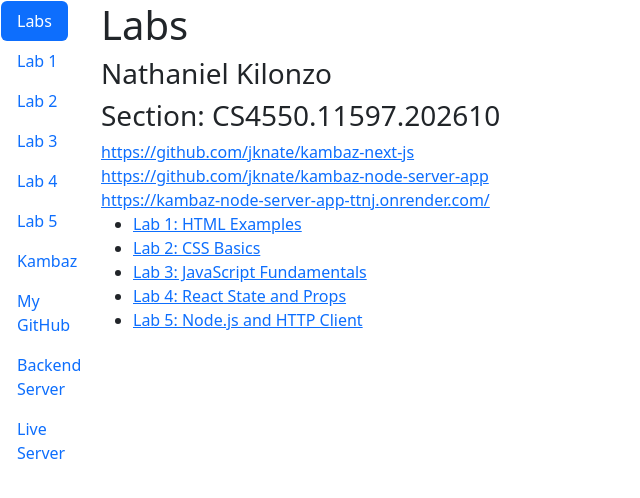
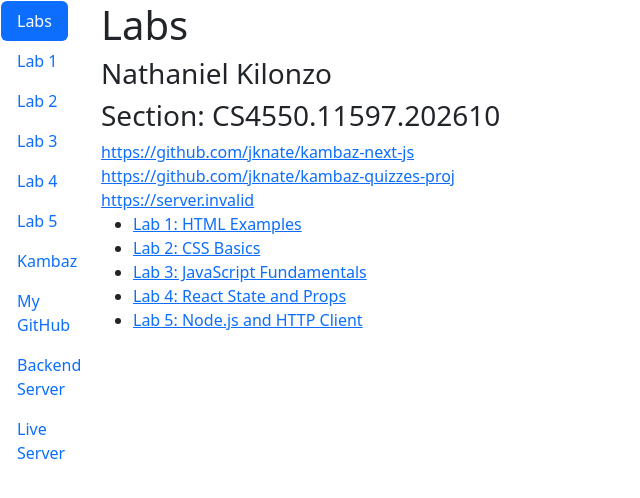
Before and after one commit to jknate/kambaz-quizzes-proj, a Next.js app in the folder client/: page /Labs in a window 1280 px wide. Shown: the top 498 px of the page, without its empty margins (0-640 px from the left). Built offline with nearby package versions, Linux system fonts and the light colour scheme; no server answers.

Commit message:
Configure independent Render deployment with new server URL

```diff
--- a/client/app/Labs/Lab5/EnvironmentVariables.tsx
+++ b/client/app/Labs/Lab5/EnvironmentVariables.tsx
@@ -1,4 +1,4 @@
-const HTTP_SERVER = "https://kambaz-node-server-app-ttnj.onrender.com";
+const HTTP_SERVER = process.env.NEXT_PUBLIC_API_URL || "http://localhost:4000";
 const PROXY_SERVER = "/api/proxy";
 
 export default function EnvironmentVariables() {
--- a/client/app/Labs/TOC.tsx
+++ b/client/app/Labs/TOC.tsx
@@ -76,7 +76,7 @@ export default function TOC() {
         </NavLink>
       </NavItem>
       <NavItem>
-        <NavLink href="https://kambaz-node-server-app-ttnj.onrender.com/">
+        <NavLink href={process.env.NEXT_PUBLIC_API_URL || "http://localhost:4000"}>
           Live Server
         </NavLink>
       </NavItem>
--- a/client/app/Labs/page.tsx
+++ b/client/app/Labs/page.tsx
@@ -9,12 +9,12 @@ export default function Labs() {
         https://github.com/jknate/kambaz-next-js
       </Link>
       <br />
-      <Link href="https://github.com/jknate/kambaz-node-server-app" id="wd-backend-server">
-        https://github.com/jknate/kambaz-node-server-app
+      <Link href="https://github.com/jknate/kambaz-quizzes-proj" id="wd-backend-server">
+        https://github.com/jknate/kambaz-quizzes-proj
       </Link>
       <br />
-      <Link href="https://kambaz-node-server-app-ttnj.onrender.com/" id="wd-live-server">
-        https://kambaz-node-server-app-ttnj.onrender.com/
+      <Link href={process.env.NEXT_PUBLIC_API_URL || "http://localhost:4000"} id="wd-live-server">
+        {process.env.NEXT_PUBLIC_API_URL || "http://localhost:4000"}
       </Link>
       <ul>
         <li>
--- a/client/app/api/proxy/[...path]/route.ts
+++ b/client/app/api/proxy/[...path]/route.ts
@@ -1,6 +1,6 @@
 import { NextRequest, NextResponse } from 'next/server';
 
-const BACKEND_URL = 'https://kambaz-node-server-app-ttnj.onrender.com';
+const BACKEND_URL = process.env.NEXT_PUBLIC_API_URL || 'http://localhost:4000';
 
 export async function GET(
   request: NextRequest,
```
